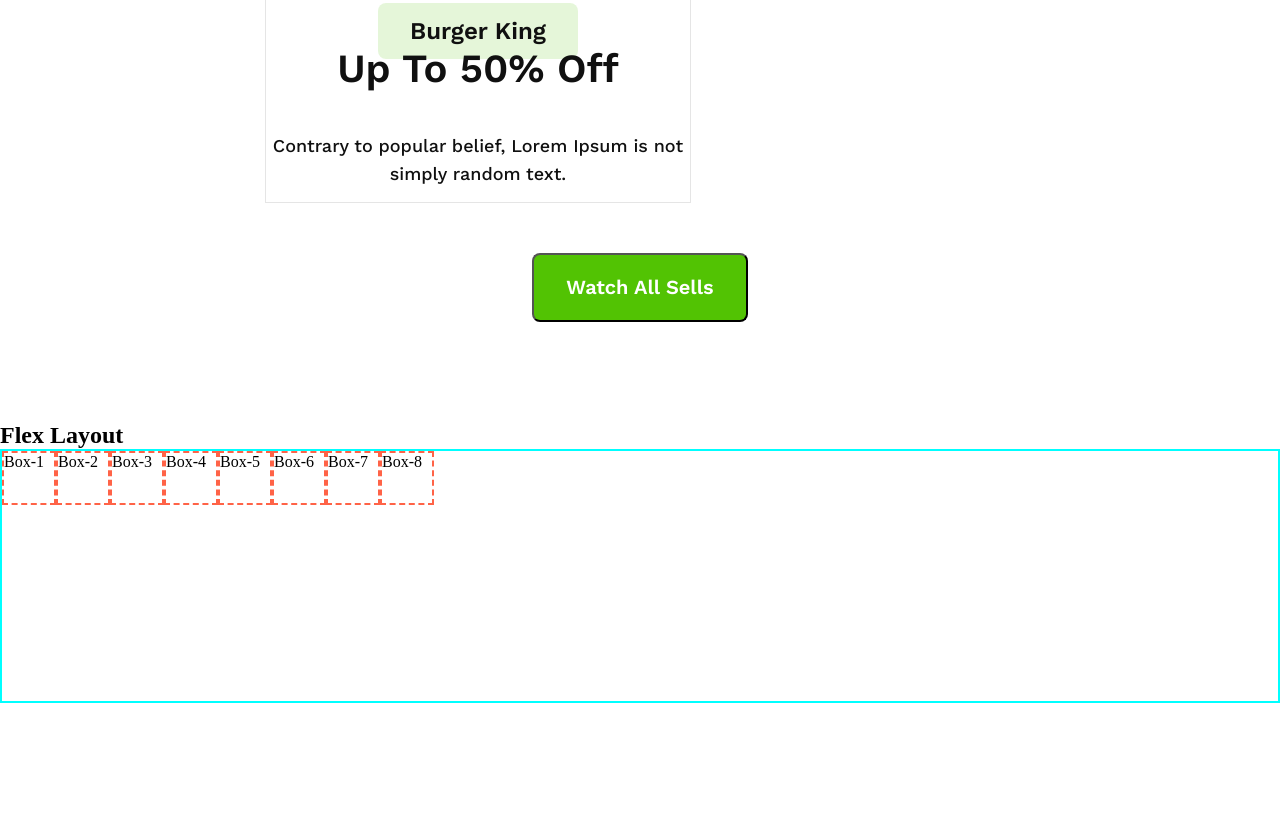
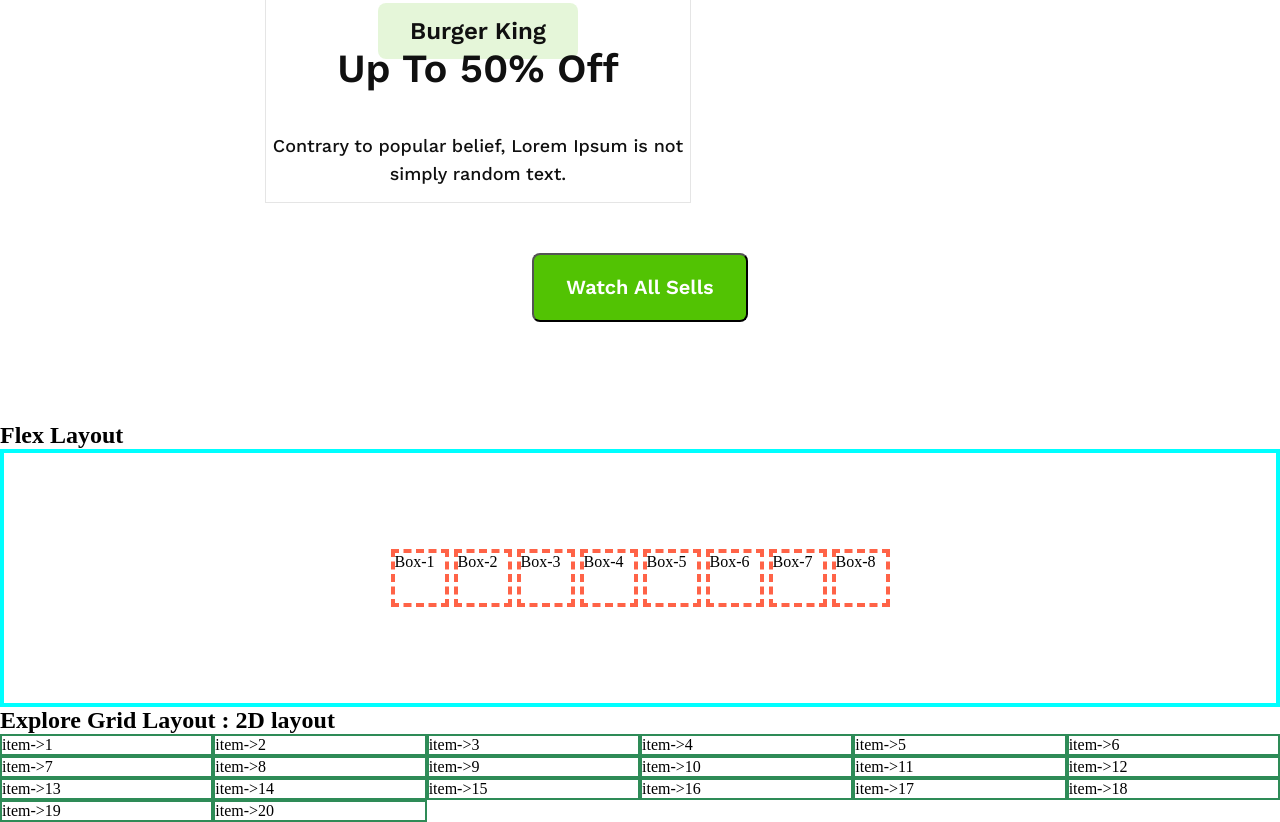
Before and after one commit to TonmoySarkerBD/resturant-1, a plain HTML site: page index.html in a window 1280 px wide. Shown: the part 2694-3516 px from the top of the page. Before the commit the page ends 3397 px from the top, so only its background shows below. Drawn offline with nearby package versions, Linux system fonts and the light colour scheme.

Commit message:
Learning Grid Layout

```diff
--- a/index.html
+++ b/index.html
@@ -83,6 +83,36 @@
                 <div class="box">Box-8</div>
             </div>
         </section>
+
+
+        <section>
+
+            <h1>Explore Grid Layout : 2D layout</h1>
+            <div class="grid-container">
+                <div class="item">item->1</div>
+                <div class="item">item->2</div>
+                <div class="item">item->3</div>
+                <div class="item">item->4</div>
+                <div class="item">item->5</div>
+                <div class="item">item->6</div>
+                <div class="item">item->7</div>
+                <div class="item">item->8</div>
+                <div class="item">item->9</div>
+                <div class="item">item->10</div>
+                <div class="item">item->11</div>
+                <div class="item">item->12</div>
+                <div class="item">item->13</div>
+                <div class="item">item->14</div>
+                <div class="item">item->15</div>
+                <div class="item">item->16</div>
+                <div class="item">item->17</div>
+                <div class="item">item->18</div>
+                <div class="item">item->19</div>
+                <div class="item">item->20</div>
+            </div>
+
+
+        </section>
     </main>
 
 </body>
--- a/styles/style.css
+++ b/styles/style.css
@@ -119,11 +119,10 @@
     line-height: 47px;
     letter-spacing: 0%;
     text-align: center;
-    margin: 4+
-    0px 0px;
+    margin: 4+ 0px 0px;
 }
 
-.card-img{
+.card-img {
     margin-bottom: 50px;
 }
 
@@ -172,17 +171,35 @@
 
 /* Flex box layout */
 
-.container{
-    border: 2px solid aqua;
+.container {
+    border: 4px solid aqua;
     display: flex;
-    /* justify-content: center;
-    align-items: center; */
+    justify-content: center;
+    align-items: center;
+    gap: 5px;
     flex-direction: row;
+    flex-wrap: wrap;
     height: 250px;
 }
 
-.box{
-    border: 2px dashed tomato;
-    width: 50px ;
+.box {
+    border: 4px dashed tomato;
+    width: 50px;
     height: 50px;
 }
+
+
+/* Grid Layout */
+
+.grid-container {
+    display: grid;
+
+    /* grid-template-columns: 200px 200px 200px 200px; */
+    /* grid-template-columns: repeat(2,200px) 50px 100px; */
+    grid-template-columns: repeat(6, 1fr);
+
+}
+
+.item {
+    border: 2px solid seagreen;
+}
```
